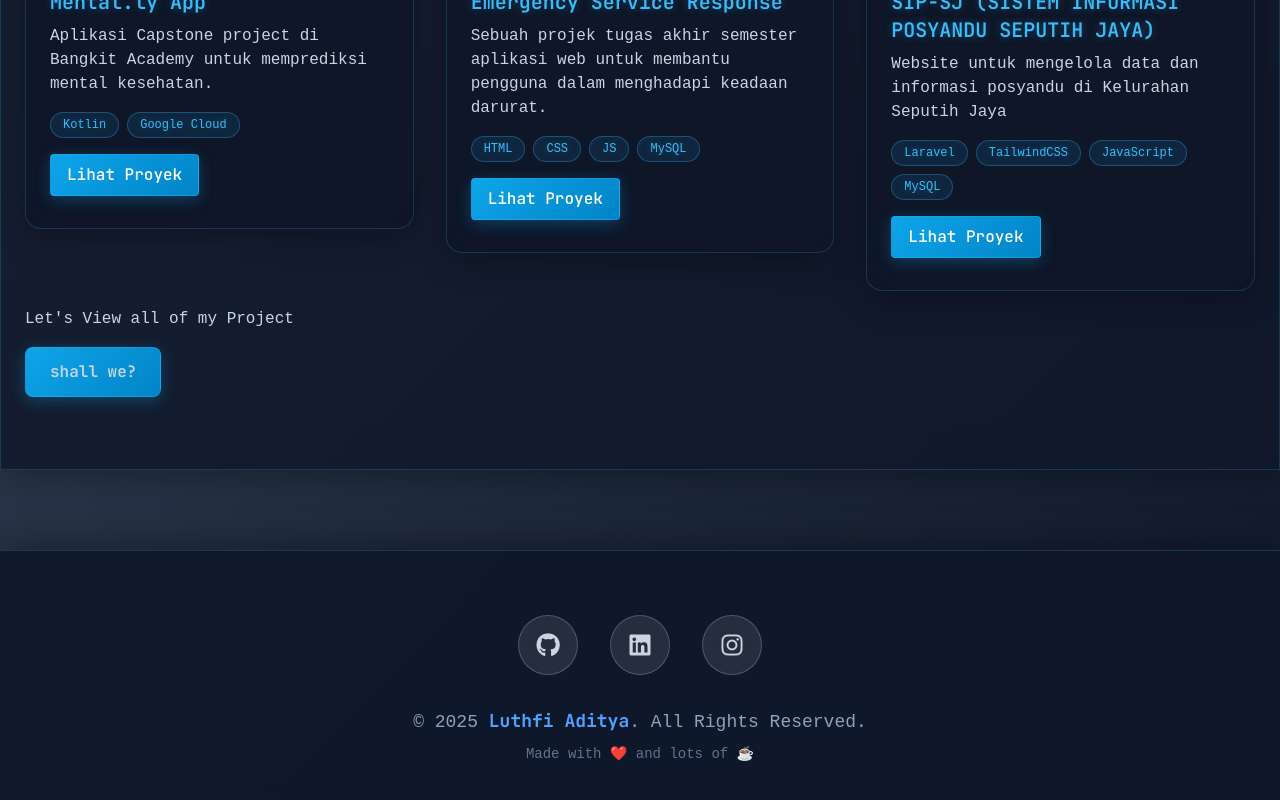
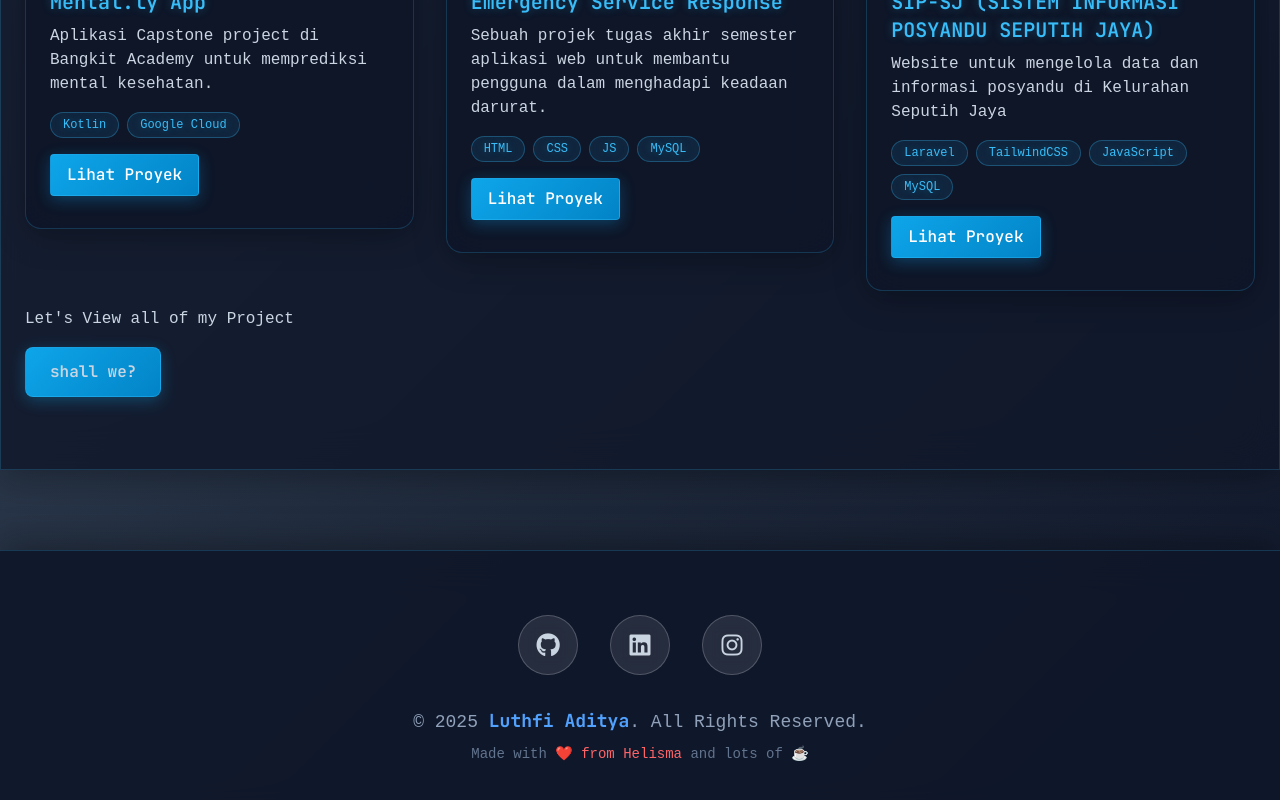
Before and after one commit to LuthfiAditya01/Portofolio, a React (Vite) app: page / in a window 1280 px wide. Shown: the part 2196-2996 px from the top of the page. Built offline with nearby package versions, Linux system fonts and the light colour scheme; a web font is replaced by a local one.

Commit message:
Fix scroll and add Support System

```diff
--- a/src/App.tsx
+++ b/src/App.tsx
@@ -31,7 +31,7 @@ function AppContent() {
     window.scrollTo({
       top: 0,
       left: 0,
-      behavior: 'smooth' // Animasi scroll halus
+      behavior: 'instant' // Animasi scroll halus
     });
   }, [location.pathname]);
 
@@ -113,7 +113,7 @@ function AppContent() {
             {/* <!-- Copyright --> */}
             <div className="text-center">
               <p className="text-slate-400 text-lg">&copy; 2025 <span className="font-bold text-blue-400">Luthfi Aditya</span>. All Rights Reserved.</p>
-              <p className="text-slate-500 text-sm mt-2">Made with <span className="text-red-400">❤️</span> and lots of <span className="text-yellow-400">☕</span></p>
+              <p className="text-slate-500 text-sm mt-2">Made with <span className="text-red-400">❤️ from <Link to={"https://x.com/H_EliJKT48"}>Helisma</Link> </span> and lots of <span className="text-yellow-400">☕</span></p>
             </div>
           </div>
         </footer>
--- a/src/utils/ScrollToTopLink.tsx
+++ b/src/utils/ScrollToTopLink.tsx
@@ -11,7 +11,7 @@ export default function ScrollToTopLink({ children, to, ...props }: ScrollToTopL
     window.scrollTo({
       top: 0,
       left: 0,
-      behavior: 'smooth'
+      behavior: "instant"
     });
 
     // Jika ada onClick handler lain, jalankan juga
```
